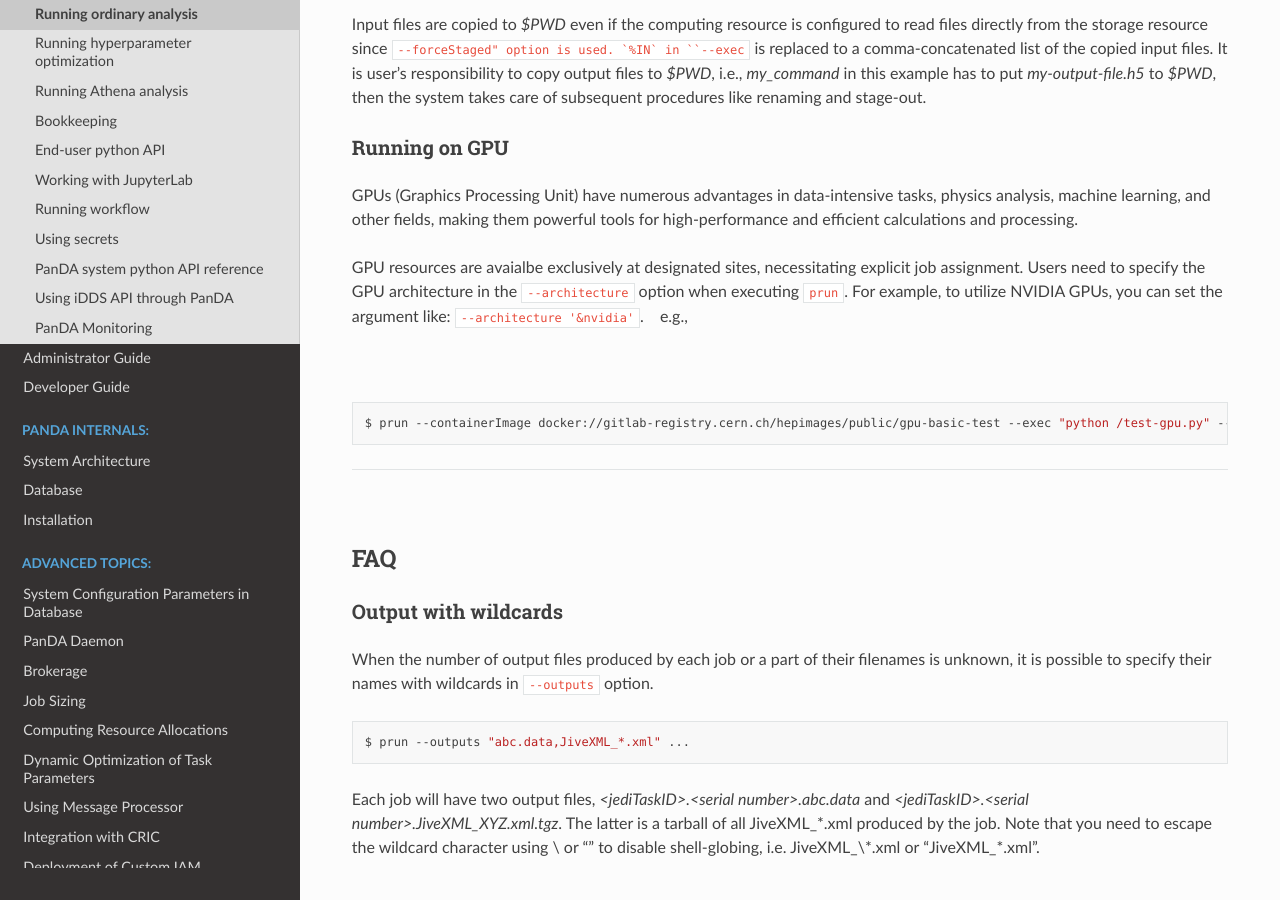
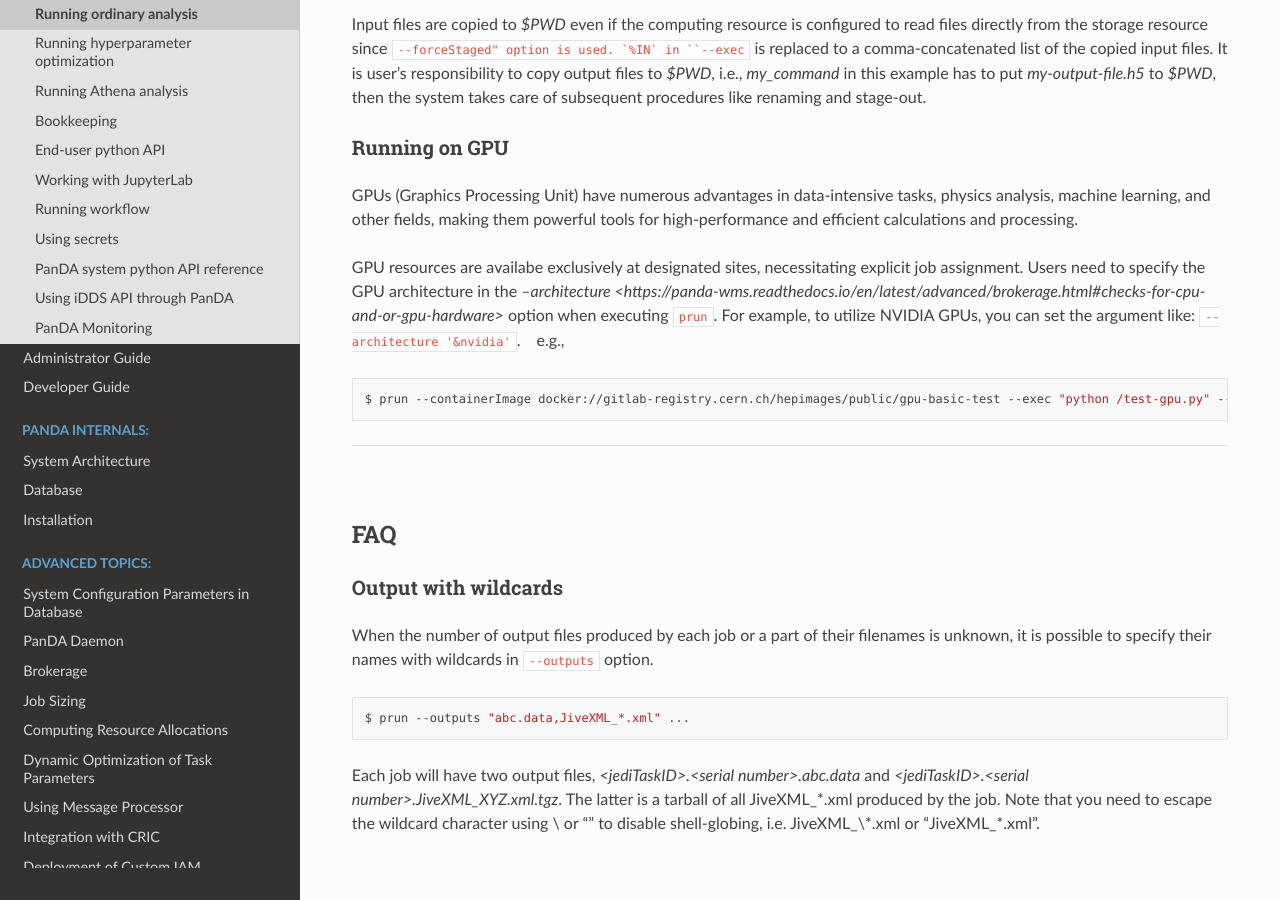
Before and after one commit to PanDAWMS/panda-docs, a Sphinx documentation site: the page built from docs/source/client/prun.rst, in a window 1280 px wide and 900 px high, scrolled down 4752 px. Built offline with Sphinx 7.4.7 and the Read the Docs theme 2.0.0, drawn with Linux system fonts in a browser that asks for light colours; pages that are not in the unit, such as notebooks, are missing from menus.

Commit message:
Update prun.rst
added a link

```diff
--- a/docs/source/client/prun.rst
+++ b/docs/source/client/prun.rst
@@ -257,17 +257,13 @@ GPUs (Graphics Processing Unit) have numerous advantages in data-intensive tasks
 physics analysis, machine learning, and other fields, making them powerful tools for
 high-performance and efficient calculations and processing.
 
-GPU resources are avaialbe exclusively at designated sites, necessitating explicit job assignment.
-Users need to specify the GPU architecture in the ``--architecture`` option when executing ``prun``.
+GPU resources are availabe exclusively at designated sites, necessitating explicit job assignment.
+Users need to specify the GPU architecture in the `--architecture <https://panda-wms.readthedocs.io/en/latest/advanced/brokerage.html#checks-for-cpu-and-or-gpu-hardware>` option when executing ``prun``.
 For example, to utilize NVIDIA GPUs, you can set the argument like: ``--architecture '&nvidia'``.　e.g.,
-
-|br|
 
 .. prompt:: bash
 
- prun --containerImage docker://gitlab-registry.cern.ch/hepimages/public/gpu-basic-test --exec "python /test-gpu.py" --outDS user.[USER].`uuidgen` --noBuild --nJobs=1 --architecture '&nvidia'
-
-
+ prun --containerImage docker://gitlab-registry.cern.ch/hepimages/public/gpu-basic-test --exec "python /test-gpu.py" --outDS user.$USER.`uuidgen` --noBuild --nJobs=1 --architecture '&nvidia'
 ---------
 
 |br|
```
